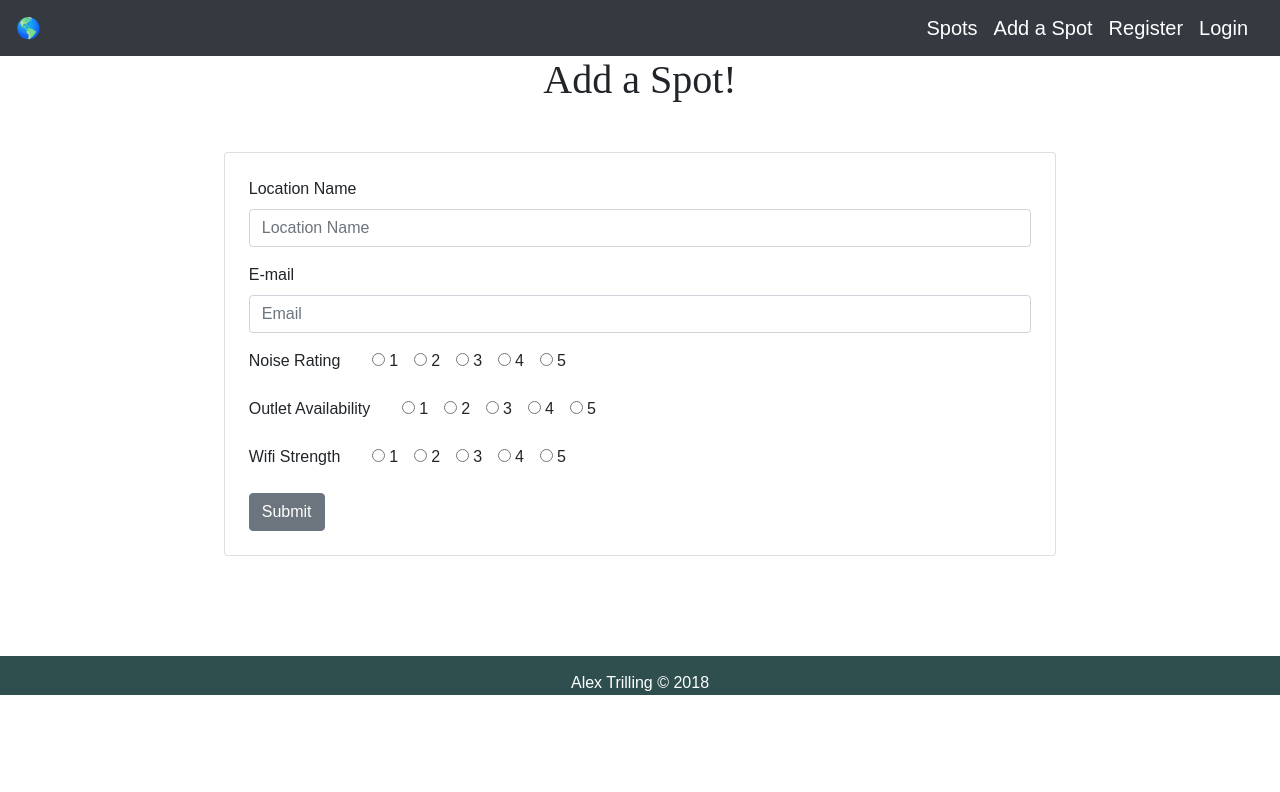
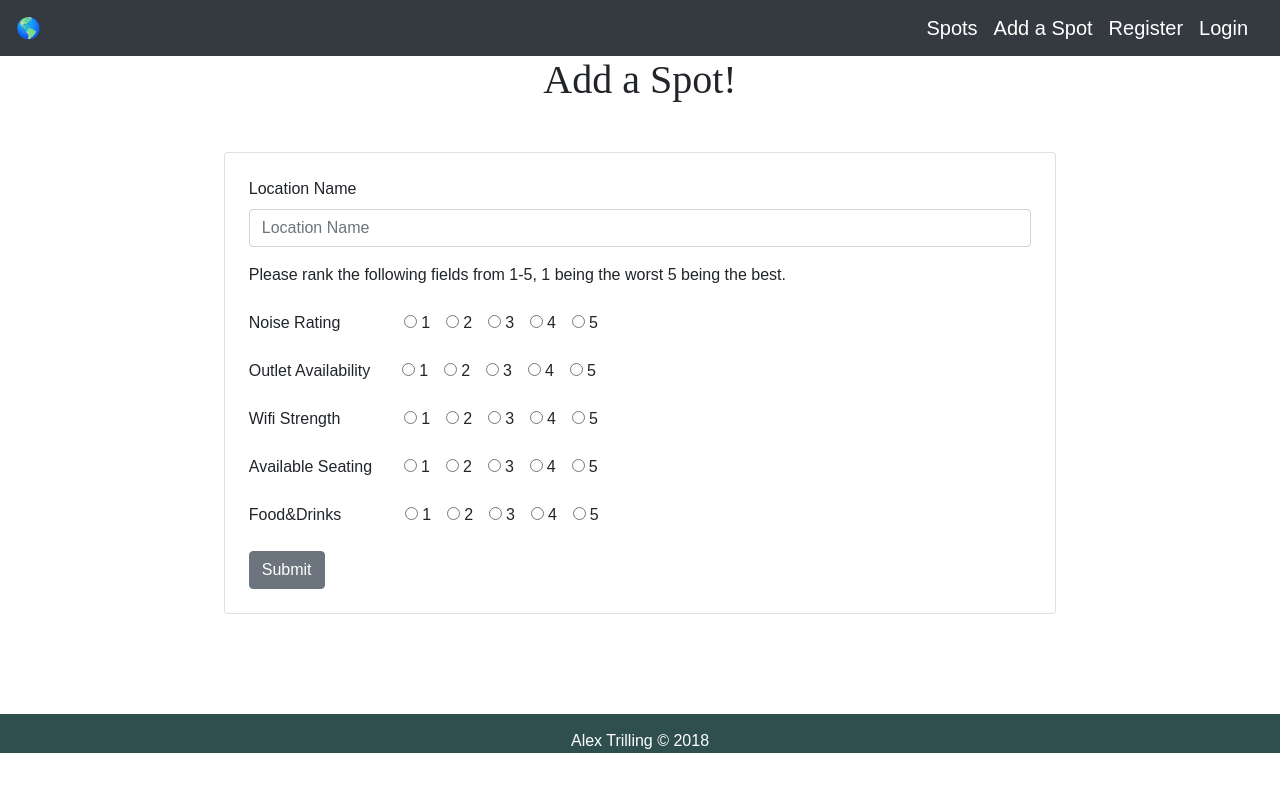
Before and after one commit to Atrill90/Study-Spot, a React (Create React App) app in the folder client/: page /AddSpot in a window 1280 px wide. Shown: the top 792 px of the page. Built offline with nearby package versions, Linux system fonts and the light colour scheme.

Commit message:
add spot form completed

```diff
--- a/client/src/components/Users/AddSpotForm/AddSpotForm.js
+++ b/client/src/components/Users/AddSpotForm/AddSpotForm.js
@@ -6,40 +6,54 @@ const AddSpotForm = props => (
     <form>
     <div className = "input form-group">
         <label className="mr-3" htmlFor="location">Location Name</label>
-          <input className="form-control" placeholder = "Location Name" type="text" id="locationName" name="locationName"/>
+          <input onChange={props.handleChange} className="form-control" placeholder = "Location Name" type="text" id="locationName" name="locationName" required/>
      </div>
 
     <div className = "input form-group">
-        <label className="mr-3" htmlFor="email">E-mail</label>
-          <input  className="form-control" placeholder = "Email" type="email" id="email" name="email"/>
+        <label className="mr-3" htmlFor="announcement">Please rank the following fields from 1-5, 1 being the worst 5 being the best.</label>
      </div>
      <div className = "input form-group">
-        <label className="mr-3" htmlFor="email">Noise Rating</label>
-          <input  className="noiseR mr-1 ml-3" type="radio"  name="noiseRating" value ="1"/>1
-          <input  className="noiseR mr-1 ml-3" type="radio"  name="noiseRating" value ="2"/>2
-          <input  className="noiseR mr-1 ml-3" type="radio"  name="noiseRating" value ="3"/>3
-          <input  className="noiseR mr-1 ml-3" type="radio"  name="noiseRating" value ="4"/>4
-          <input  className="noiseR mr-1 ml-3" type="radio"  name="noiseRating" value ="5"/>5
+        <label className="mr-5" htmlFor="noise">Noise Rating</label>
+          <input onChange={props.handleChange} className="noiseR mr-1 ml-3" type="radio"  name="noiseRating" value ="1"/>1
+          <input onChange={props.handleChange} className="noiseR mr-1 ml-3" type="radio"  name="noiseRating" value ="2"/>2
+          <input onChange={props.handleChange} className="noiseR mr-1 ml-3" type="radio"  name="noiseRating" value ="3"/>3
+          <input onChange={props.handleChange} className="noiseR mr-1 ml-3" type="radio"  name="noiseRating" value ="4"/>4
+          <input onChange={props.handleChange}  className="noiseR mr-1 ml-3" type="radio"  name="noiseRating" value ="5"/>5
      </div>
      <div className = "input form-group">
-        <label className="mr-3" htmlFor="email">Outlet Availability</label>
-          <input  className="outletR mr-1 ml-3" type="radio"  name="outletRating" value ="1"/>1
-          <input  className="outletR mr-1 ml-3" type="radio"  name="outletRating" value ="2"/>2
-          <input  className="outletR mr-1 ml-3" type="radio"  name="outletRating" value ="3"/>3
-          <input  className="outletR mr-1 ml-3" type="radio"  name="outletRating" value ="4"/>4
-          <input  className="outletR mr-1 ml-3" type="radio"  name="outletRating" value ="5"/>5
+        <label className="mr-3" htmlFor="outlet">Outlet Availability</label>
+          <input onChange={props.handleChange} className="outletR mr-1 ml-3" type="radio"  name="outletRating" value ="1"/>1
+          <input onChange={props.handleChange} className="outletR mr-1 ml-3" type="radio"  name="outletRating" value ="2"/>2
+          <input onChange={props.handleChange} className="outletR mr-1 ml-3" type="radio"  name="outletRating" value ="3"/>3
+          <input onChange={props.handleChange} className="outletR mr-1 ml-3" type="radio"  name="outletRating" value ="4"/>4
+          <input onChange={props.handleChange} className="outletR mr-1 ml-3" type="radio"  name="outletRating" value ="5"/>5
      </div>
      <div className = "input form-group">
-        <label className="mr-3" htmlFor="email">Wifi Strength</label>
-          <input  className="wifiR mr-1 ml-3" type="radio"  name="wifiRating" value ="1"/>1
-          <input  className="wifiR mr-1 ml-3" type="radio"  name="wifiRating" value ="2"/>2
-          <input  className="wifiR mr-1 ml-3" type="radio"  name="wifiRating" value ="3"/>3
-          <input  className="wifiR mr-1 ml-3" type="radio"  name="wifiRating" value ="4"/>4
-          <input  className="wifiR mr-1 ml-3" type="radio"  name="wifiRating" value ="5"/>5
+        <label className="mr-5" htmlFor="wifi">Wifi Strength</label>
+          <input onChange={props.handleChange} className="wifiR mr-1 ml-3" type="radio"  name="wifiRating" value ="1"/>1
+          <input onChange={props.handleChange} className="wifiR mr-1 ml-3" type="radio"  name="wifiRating" value ="2"/>2
+          <input onChange={props.handleChange} className="wifiR mr-1 ml-3" type="radio"  name="wifiRating" value ="3"/>3
+          <input onChange={props.handleChange} className="wifiR mr-1 ml-3" type="radio"  name="wifiRating" value ="4"/>4
+          <input onChange={props.handleChange} className="wifiR mr-1 ml-3" type="radio"  name="wifiRating" value ="5"/>5
+     </div>
+     <div className = "input form-group">
+        <label className="mr-4" htmlFor="seating">Available Seating</label>
+          <input onChange={props.handleChange} className="seatingR mr-1 ml-2" type="radio"  name="seatingRating" value ="1"/>1
+          <input onChange={props.handleChange} className="seatingR mr-1 ml-3" type="radio"  name="seatingRating" value ="2"/>2
+          <input onChange={props.handleChange} className="seatingR mr-1 ml-3" type="radio"  name="seatingRating" value ="3"/>3
+          <input onChange={props.handleChange} className="seatingR mr-1 ml-3" type="radio"  name="seatingRating" value ="4"/>4
+          <input onChange={props.handleChange} className="seatingR mr-1 ml-3" type="radio"  name="seatingRating" value ="5"/>5
+     </div>
+     <div className = "input form-group">
+        <label className="mr-5" htmlFor="seating">Food&Drinks</label>
+          <input onChange={props.handleChange} className="seatingR mr-1 ml-3" type="radio"  name="fDRating" value ="1"/>1
+          <input onChange={props.handleChange} className="seatingR mr-1 ml-3" type="radio"  name="fDRating" value ="2"/>2
+          <input onChange={props.handleChange} className="seatingR mr-1 ml-3" type="radio"  name="fDRating" value ="3"/>3
+          <input onChange={props.handleChange} className="seatingR mr-1 ml-3" type="radio"  name="fDRating" value ="4"/>4
+          <input onChange={props.handleChange} className="seatingR mr-1 ml-3" type="radio"  name="fDRating" value ="5"/>5
      </div>
 
-
-        <button type="submit" className="btn btn-secondary">Submit</button>
+        <button onClick={props.formSubmission} type="submit" className="btn btn-secondary">Submit</button>
     </form>
 </div>
 )
--- a/client/src/components/Users/RegistrationForm/RegistrationForm.js
+++ b/client/src/components/Users/RegistrationForm/RegistrationForm.js
@@ -6,27 +6,27 @@ const RegistrationForm = props => (
    <form  action="/auth/users" method = "POST">
       <div className = "input form-group">
         <label className="mr-3" htmlFor="email">E-mail</label>
-          <input  onChange={props.handleChange} className="form-control" placeholder = "Email" type="email" id="email" name="email"/>
+          <input  onChange={props.handleChange} className="form-control" placeholder = "Email" type="email" id="email" name="email" required/>
      </div>
 
       <div className = "input form-group">
         <label htmlFor="firstName">First Name</label>
-          <input onChange={props.handleChange} className="form-control" type="text" placeholder = "First Name" id="firstName" name="firstName"/>
+          <input onChange={props.handleChange} className="form-control" type="text" placeholder = "First Name" id="firstName" name="firstName" required/>
      </div>
 
       <div className = "input form-group">
        <label htmlFor="lastName">Last Name</label>
-          <input onChange={props.handleChange}  className="form-control" type="text" id="lastName" placeholder = "Last Name"name="lastName"/>
+          <input onChange={props.handleChange}  className="form-control" type="text" id="lastName" placeholder = "Last Name"name="lastName" required/>
      </div>
 
       <div className = "input form-group">
        <label htmlFor="userName">Username</label>
-          <input onChange={props.handleChange}  className="form-control" type="text" placeholder = "Username" id="userName" name="userName"/>
+          <input onChange={props.handleChange}  className="form-control" type="text" placeholder = "Username" id="userName" name="userName" required/>
      </div>
 
     <div className = "input form-group">
       <label htmlFor="password">Password</label>
-          <input onChange={props.handleChange} className="form-control" type="password" placeholder = "Password"  id="password" name="password"/>
+          <input onChange={props.handleChange} className="form-control" type="password" placeholder = "Password"  id="password" name="password" required/>
           </div>
           <button onClick={props.formSubmission} type="submit" className="btn btn-secondary">Submit</button>
   </form>
--- a/client/src/pages/AddSpot/AddSpot.js
+++ b/client/src/pages/AddSpot/AddSpot.js
@@ -6,10 +6,10 @@ import AddSpotForm from "../../components/Users/AddSpotForm"
 import API from "../../utils/API"
 
 class AddSpot extends Component {
-    constructor (){
-    super()
+    constructor (props){
+    super(props)
     this.state = {
-      email: "",
+      location: "",
       firstName: "",
       lastName: "",
       userName: "",
```
Also changed, not shown: client/src/spots.json (added, +86 -0 lines), 1 other file (tests, documents, lock files or other folders).
